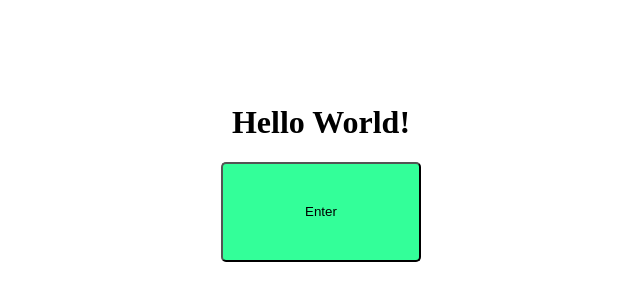
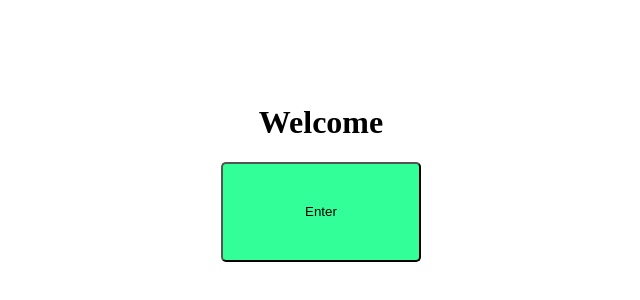
Before and after one commit to tymey/tylermeyer-dev, a React app: page / in a window 1280 px wide. Shown: the part 236-536 px from the top of the page, without its empty margins (319-959 px from the left). Built offline with nearby package versions, Linux system fonts and the light colour scheme.

Commit message:
feat: Navigate into site on button press

```diff
--- a/src/Welcome.tsx
+++ b/src/Welcome.tsx
@@ -1,7 +1,10 @@
 import React from "react";
+import { useNavigate } from "react-router";
 import { motion } from "framer-motion";
 
 function Welcome() {
+  const navigate = useNavigate();
+
   return (
     <div className="flex flex-col items-center justify-center h-screen bg-gray-700">
       <motion.h1
@@ -10,7 +13,7 @@ function Welcome() {
         animate={{ opacity: 1, y: 0 }}
         transition={{ duration: 0.5 }}
       >
-        Hello World!
+        Welcome
       </motion.h1>
       <motion.button
         whileHover={{ scale: 1.2 }}
@@ -21,6 +24,7 @@ function Welcome() {
           backgroundColor: '#33ff99',
           borderRadius: 5,
         }}
+        onClick={() => { navigate('/hello') }}
       >
         Enter
       </motion.button>
```
